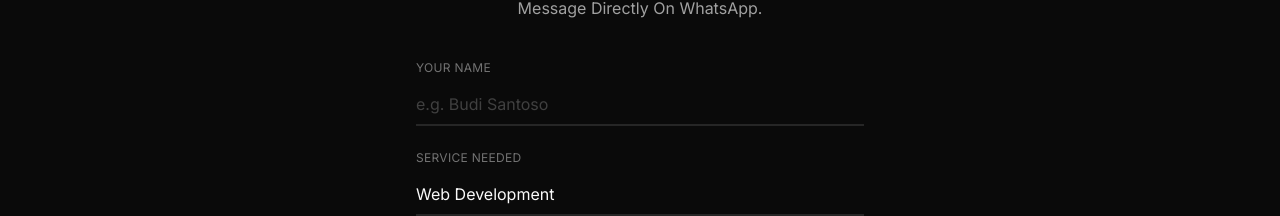
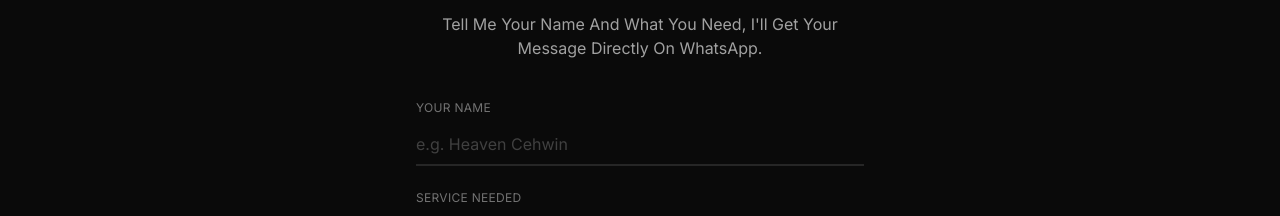
Before and after one commit to Cehmenang/personal-portfolio, a Next.js app: page / in a window 1280 px wide. Shown: the part 2986-3202 px from the top of the page. Built offline with nearby package versions, Linux system fonts and the light colour scheme.

Commit message:
Staging Project Gw ke Github24

```diff
--- a/components/touch/GetInTouch.tsx
+++ b/components/touch/GetInTouch.tsx
@@ -140,7 +140,7 @@ export default function GetInTouch() {
   }
 
   return (
-    <section className="get-in-touch relative bg-neutral-950 w-full overflow-hidden">
+    <section className="get-in-touch relative bg-neutral-950 w-full overflow-hidden py-16 md:py-10">
       <div className="relative w-full h-[140px] sm:h-[170px] lg:h-[200px] flex items-center justify-center overflow-hidden border-t border-b border-neutral-800">
         <div className="git-shader-wrapper absolute inset-0 w-full h-full">
           <FlutedGlass
@@ -196,7 +196,7 @@ export default function GetInTouch() {
               type="text"
               value={name}
               onChange={(e) => setName(e.target.value)}
-              placeholder="e.g. Budi Santoso"
+              placeholder="e.g. Heaven Cehwin"
               className="font-second bg-transparent border-b-2 border-neutral-800 focus:border-neutral-50 outline-none text-neutral-50 placeholder:text-neutral-700 py-2 text-base transition-colors"
               required
             />
```
